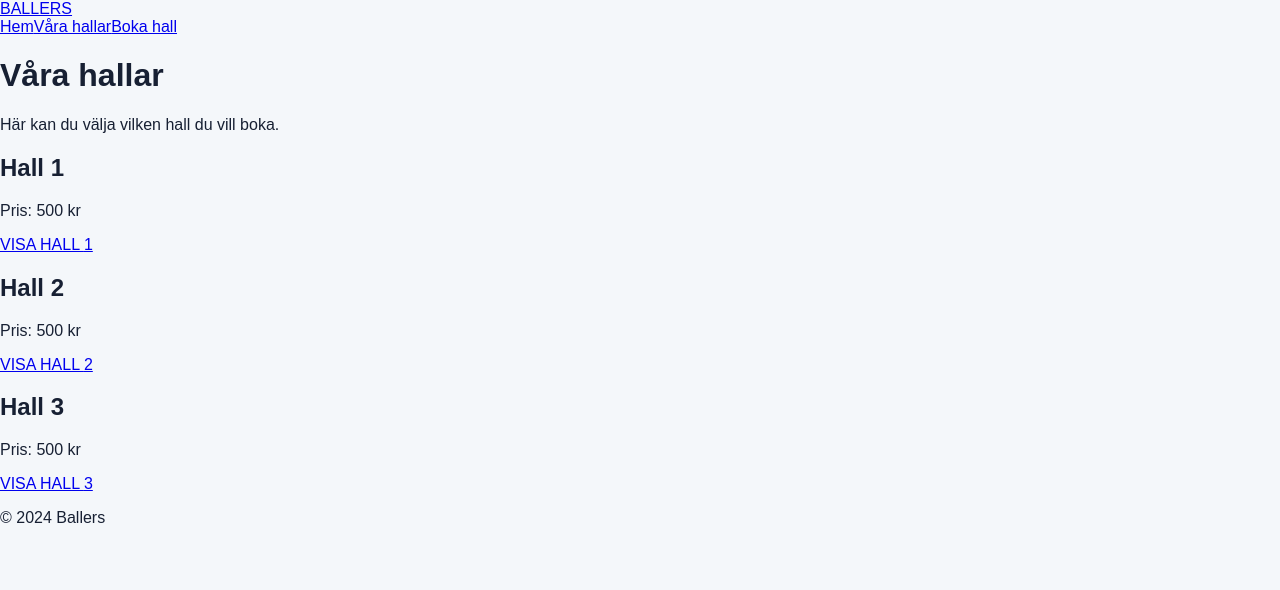
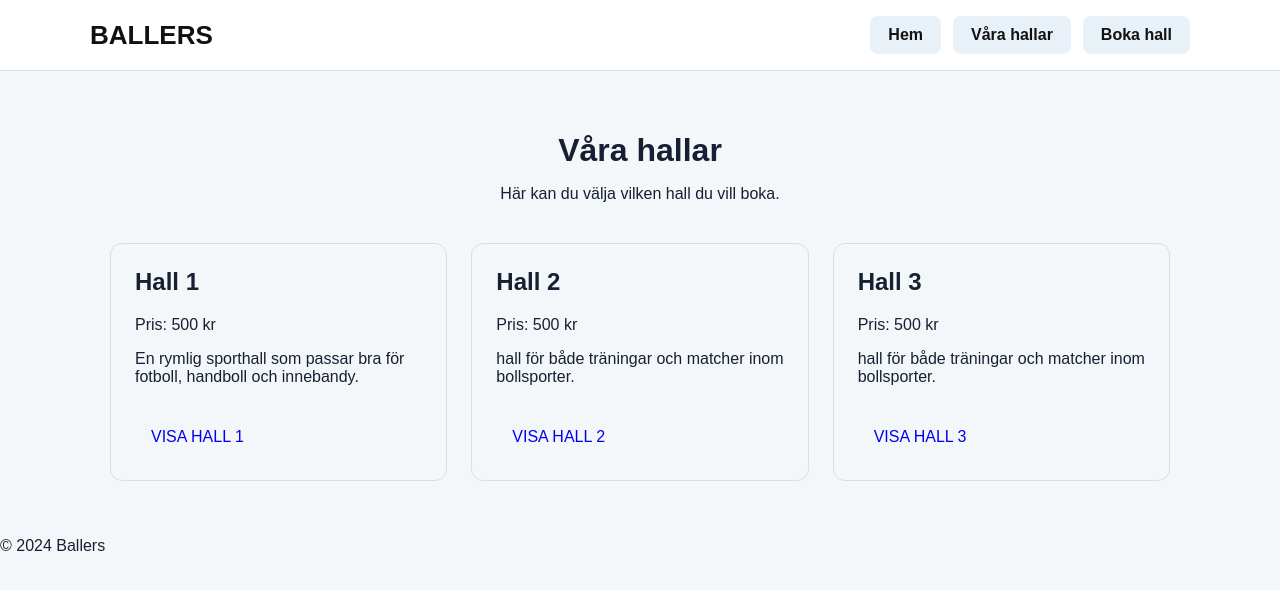
Before and after one commit to floraohrman/bokningssystem_typescript, a React (Vite) app: page /halls in a window 1280 px wide. Shown: the top 590 px of the page. Built offline with nearby package versions, Linux system fonts and the light colour scheme.

Commit message:
lite desgin :P

```diff
--- a/src/components/HallCard.tsx
+++ b/src/components/HallCard.tsx
@@ -7,10 +7,11 @@ interface HallCardProps {
 
 function HallCard({ hall }: HallCardProps) {
   return (
-    <article>
+    <article className="hall-card">
       <h2>{hall.name}</h2>
 
       <p>Pris: {hall.price} kr</p>
+      <p>{hall.description}</p>
 
       <Link to={`/halls/${hall.id}`}>VISA HALL {hall.id}</Link>
     </article>
--- /dev/null
+++ b/src/components/Header.css
@@ -0,0 +1,52 @@
+.site-header {
+  background-color: white;
+  border-bottom: 1px solid #ddd;
+  padding: 16px 24px;
+}
+
+.header-nav {
+  max-width: 1100px;
+  margin: 0 auto;
+
+  display: flex;
+  align-items: center;
+  justify-content: space-between;
+}
+
+.logo {
+  color: #111;
+  font-size: 26px;
+  font-weight: bold;
+  text-decoration: none;
+}
+
+.nav-links {
+  display: flex;
+  gap: 12px;
+}
+
+.nav-links a {
+  color: #111;
+  background-color: #e8f1f8;
+  padding: 10px 18px;
+  border-radius: 8px;
+  text-decoration: none;
+  font-weight: 600;
+}
+
+.nav-links a:hover {
+  background-color: #d5e5f2;
+}
+
+@media (max-width: 768px) {
+  .header-nav {
+    flex-direction: column;
+    gap: 16px;
+  }
+
+  .nav-links {
+    gap: 8px;
+    flex-wrap: wrap;
+    justify-content: center;
+  }
+}
--- a/src/components/Header.tsx
+++ b/src/components/Header.tsx
@@ -1,12 +1,15 @@
 import { Link } from "react-router";
+import "./Header.css";
 
 function Header() {
   return (
-    <header>
-      <nav>
-        <Link to="/">BALLERS</Link>
+    <header className="site-header">
+      <nav className="header-nav">
+        <Link className="logo" to="/">
+          BALLERS
+        </Link>
 
-        <div>
+        <div className="nav-links">
           <Link to="/">Hem</Link>
           <Link to="/halls">Våra hallar</Link>
           <Link to="/calendar">Boka hall</Link>
--- a/src/data/halls.ts
+++ b/src/data/halls.ts
@@ -5,15 +5,19 @@ export const halls: Hall[] = [
     id: "1",
     name: "Hall 1",
     price: 500,
+    description:
+      "En rymlig sporthall som passar bra för fotboll, handboll och innebandy.",
   },
   {
     id: "2",
     name: "Hall 2",
     price: 500,
+    description: "hall för både träningar och matcher inom bollsporter.",
   },
   {
     id: "3",
     name: "Hall 3",
     price: 500,
+    description: "hall för både träningar och matcher inom bollsporter.",
   },
 ];
--- /dev/null
+++ b/src/pages/HallsPage.css
@@ -0,0 +1,49 @@
+.halls-page {
+  max-width: 1100px;
+  margin: 0 auto;
+  padding: 40px 20px;
+}
+
+.halls-page h1 {
+  text-align: center;
+  margin-bottom: 10px;
+}
+
+.halls-intro {
+  text-align: center;
+  margin-bottom: 40px;
+}
+
+.halls-grid {
+  display: grid;
+  grid-template-columns: repeat(3, 1fr);
+  gap: 24px;
+}
+
+.hall-card {
+  padding: 24px;
+  border: 1px solid #ddd;
+  border-radius: 12px;
+}
+
+.hall-card h2 {
+  margin-top: 0;
+}
+
+.hall-card .price {
+  font-weight: bold;
+}
+
+.hall-card a {
+  display: inline-block;
+  margin-top: 16px;
+  padding: 10px 16px;
+  text-decoration: none;
+  border-radius: 8px;
+}
+
+@media (max-width: 768px) {
+  .halls-grid {
+    grid-template-columns: 1fr;
+  }
+}
--- a/src/pages/HallsPage.tsx
+++ b/src/pages/HallsPage.tsx
@@ -1,14 +1,15 @@
 import { halls } from "../data/halls";
 import HallCard from "../components/HallCard";
+import "./HallsPage.css";
 
 function HallsPage() {
   return (
-    <main>
+    <main className="halls-page">
       <h1>Våra hallar</h1>
 
-      <p>Här kan du välja vilken hall du vill boka.</p>
+      <p className="halls-intro">Här kan du välja vilken hall du vill boka.</p>
 
-      <section>
+      <section className="halls-grid">
         {halls.map((hall) => (
           <HallCard key={hall.id} hall={hall} />
         ))}
--- /dev/null
+++ b/src/pages/HomePage.css
@@ -0,0 +1,44 @@
+.home-page {
+  max-width: 1100px;
+  margin: 0 auto;
+  padding: 80px 20px;
+}
+
+.hero {
+  text-align: center;
+  padding: 60px 20px;
+}
+
+.hero h1 {
+  font-size: 42px;
+  margin-bottom: 20px;
+}
+
+.hero p {
+  font-size: 20px;
+  margin-bottom: 40px;
+}
+
+.home-buttons {
+  display: flex;
+  justify-content: center;
+  gap: 20px;
+}
+
+.home-buttons a {
+  padding: 14px 24px;
+  border-radius: 8px;
+  text-decoration: none;
+  font-weight: bold;
+}
+
+@media (max-width: 768px) {
+  .hero h1 {
+    font-size: 32px;
+  }
+
+  .home-buttons {
+    flex-direction: column;
+    align-items: center;
+  }
+}
--- a/src/pages/HomePage.tsx
+++ b/src/pages/HomePage.tsx
@@ -1,14 +1,21 @@
 import { Link } from "react-router";
+import "./HomePage.css";
 
-export default function HomePage() {
+function HomePage() {
   return (
-    <main>
-       <h1>Välkommen till BALLERS</h1>
-      <p>Boka din hall för fotboll, handboll eller innebandy</p>
+    <main className="home-page">
+      <section className="hero">
+        <h1>Välkommen till BALLERS</h1>
 
-      <Link to="/calendar">
-        Gå till bokning
-      </Link>
+        <p>Boka din sporthall för fotboll, handboll eller innebandy.</p>
+
+        <div className="home-buttons">
+          <Link to="/halls">Våra hallar</Link>
+          <Link to="/calendar">Boka hall</Link>
+        </div>
+      </section>
     </main>
   );
 }
+
+export default HomePage;
--- a/src/types/hall.ts
+++ b/src/types/hall.ts
@@ -2,4 +2,5 @@ export interface Hall {
   id: string;
   name: string;
   price: number;
+  description: string;
 }
```
